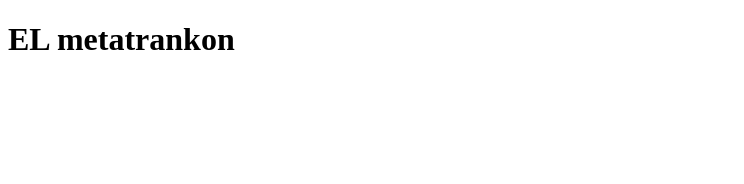
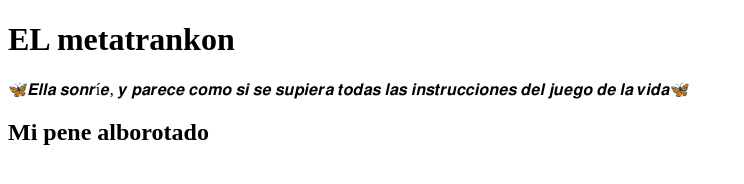
Before and after one commit to fernandoindesign/git-course-test, a plain HTML site: page index.html in a window 1280 px wide. Shown: the whole page, without its empty margins (0-744 px from the left). Drawn offline with Linux system fonts and the light colour scheme.

Commit message:
Update index.html

```diff
--- a/index.html
+++ b/index.html
@@ -7,5 +7,12 @@
 </head>
 <body>
     <h1>EL metatrankon</h1>
+
+    <p>🦋𝑬𝒍𝒍𝒂 𝒔𝒐𝒏𝒓í𝒆,
+        𝒚 𝒑𝒂𝒓𝒆𝒄𝒆
+         𝒄𝒐𝒎𝒐 𝒔𝒊 𝒔𝒆 𝒔𝒖𝒑𝒊𝒆𝒓𝒂
+         𝒕𝒐𝒅𝒂𝒔 𝒍𝒂𝒔 𝒊𝒏𝒔𝒕𝒓𝒖𝒄𝒄𝒊𝒐𝒏𝒆𝒔
+         𝒅𝒆𝒍 𝒋𝒖𝒆𝒈𝒐 𝒅𝒆 𝒍𝒂 𝒗𝒊𝒅𝒂🦋</p>
+         <h2>Mi pene alborotado</h2>
 </body>
 </html>
```
